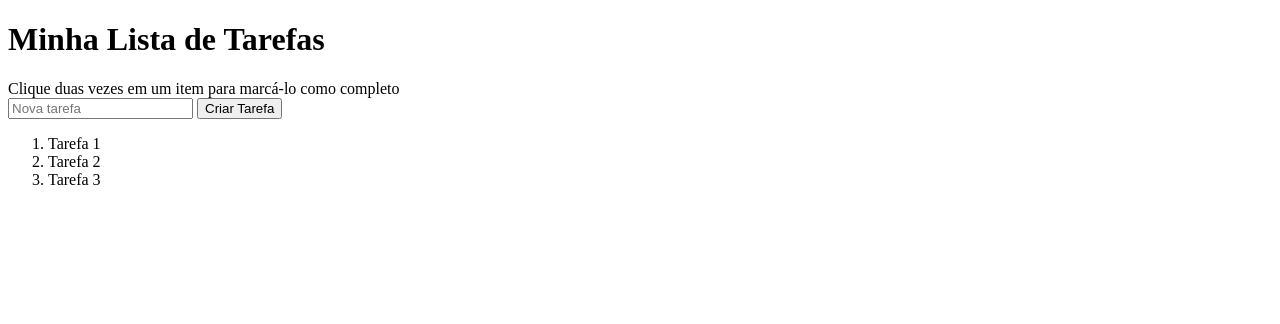
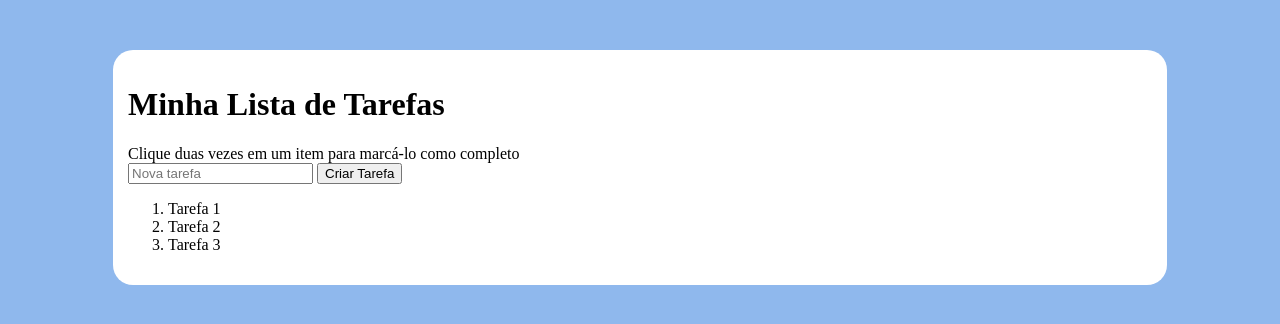
Before and after one commit to Guthias/todo-list, a plain HTML site: page index.html in a window 1280 px wide. Drawn offline with Linux system fonts and the light colour scheme.

Commit message:
Centralizando conteudo da pagina

```diff
--- a/index.html
+++ b/index.html
@@ -6,6 +6,7 @@
   <link href="style.css" rel="stylesheet">
 </head>
 <body>
+  <div class="page-content">
     <header>
       <h1>Minha Lista de Tarefas</h1>
       <span id="funcionamento">Clique duas vezes em um item para marcá-lo como completo</span>
@@ -23,6 +24,7 @@
         <li class="completed">Tarefa 3</li>
       </ol>
     </main>
+  </div>
 
   <script src="script.js"></script>
 </body>
--- a/style.css
+++ b/style.css
@@ -1 +1,13 @@
-/* Iniciando o Projeto */
+body {
+  margin: 0;
+  padding: 0;
+  background-color: #8FB8ED;
+}
+
+.page-content {
+  width: 80%;
+  margin: 50px auto;
+  padding: 15px;
+  border-radius: 20px;
+  background-color: white;
+}
```
Lines whose indentation alone changed are shown as unchanged.
